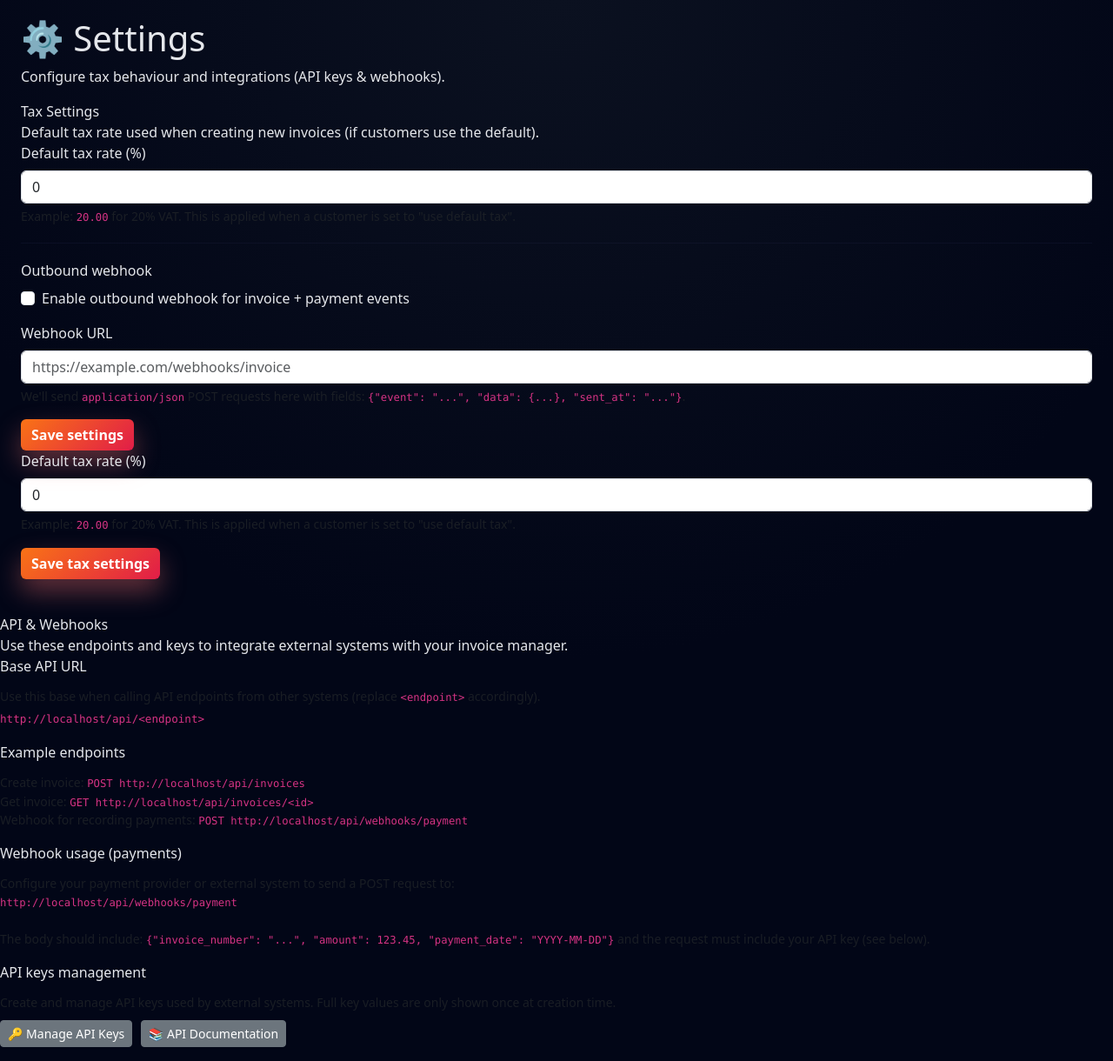
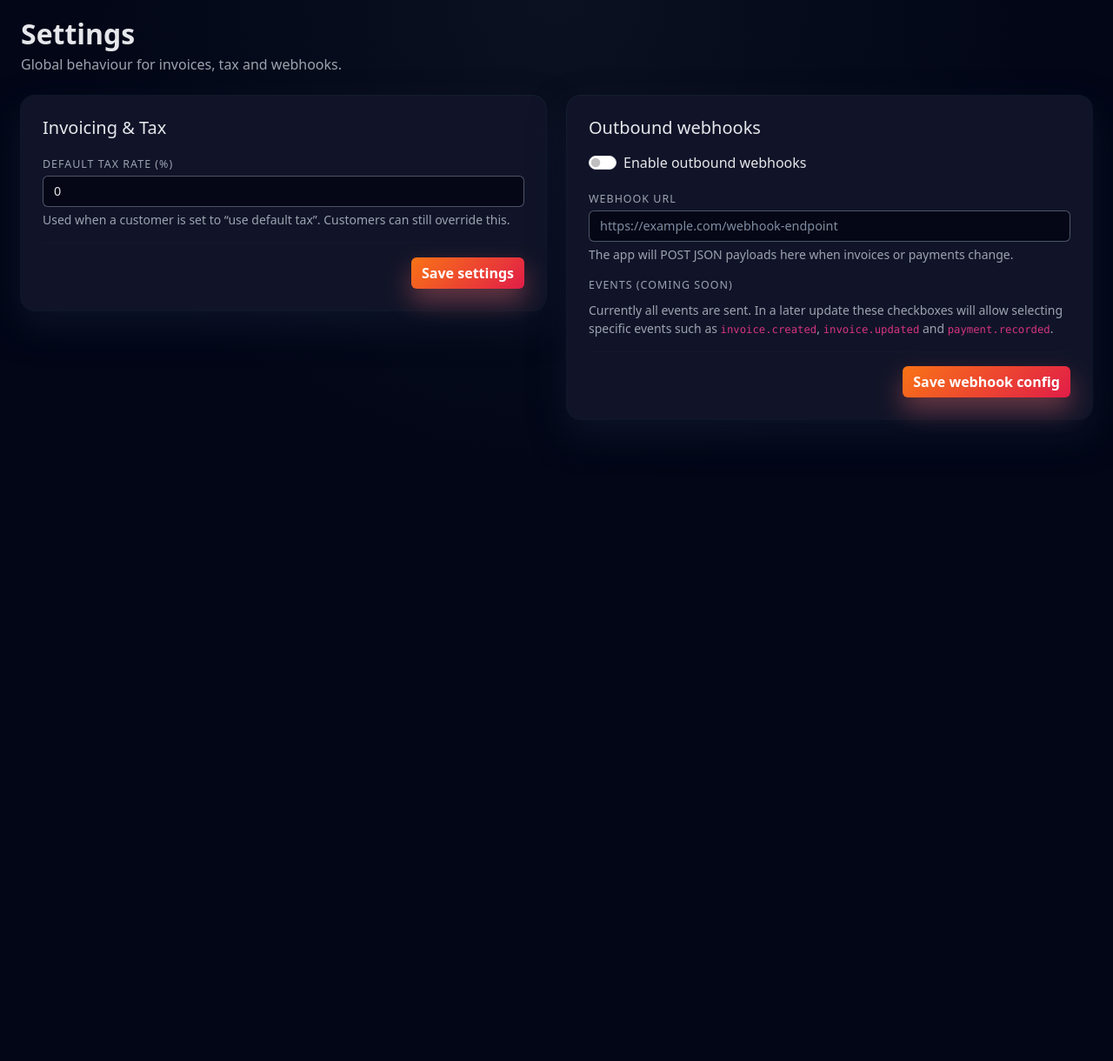
Before and after one commit to tegwin/cgtinvoicemanager, a Flask app: page /settings in a window 1280 px wide. Shown: the whole page at 87% size. After the commit the page ends 491 px from the top, so only its background shows below. Run offline with Flask 3, Linux system fonts and the light colour scheme; the visitor is signed in with stand-in values (Sample User, id 1); data comes from the database, SQL or seed files in the repository.

Commit message:
HTML Updates

```diff
--- a/invoice_manager/templates/base.html
+++ b/invoice_manager/templates/base.html
@@ -14,7 +14,6 @@
   <style>
     :root {
       --bg-main: #020617;
-      --bg-elevated: #050716;
       --bg-card: #111428;
       --accent-orange: #f97316;
       --accent-purple: #a855f7;
@@ -22,7 +21,6 @@
       --accent-green: #16a34a;
       --text-main: #e5e7eb;
       --text-muted: #9ca3af;
-      --border-subtle: rgba(148,163,184,0.25);
     }
 
     body {
@@ -41,8 +39,27 @@
       text-decoration: none;
     }
 
-    /* Top nav -------------------------------------------------------- */
+    /* Dark form controls ------------------------------------------------ */
+    .form-control,
+    .form-select {
+      background-color: #050716;
+      border-color: rgba(148,163,184,0.45);
+      color: var(--text-main);
+      font-size: 0.9rem;
+    }
+    .form-control::placeholder {
+      color: rgba(148,163,184,0.85);
+      opacity: 1;
+    }
+    .form-control:focus,
+    .form-select:focus {
+      background-color: #020617;
+      border-color: rgba(59,130,246,0.9);
+      color: var(--text-main);
+      box-shadow: 0 0 0 1px rgba(59,130,246,0.45);
+    }
 
+    /* Top nav ----------------------------------------------------------- */
     .app-navbar {
       background: rgba(15,23,42,0.98);
       border-bottom: 1px solid rgba(15,23,42,1);
@@ -276,7 +254,18 @@
       color: var(--text-muted) !important;
     }
 
-    /* Buttons -------------------------------------------------------- */
+    .small-label {
+      font-size: 0.78rem;
+      text-transform: uppercase;
+      letter-spacing: 0.08em;
+      color: var(--text-muted);
+      margin-bottom: 0.2rem;
+    }
+
+    .alert {
+      border-radius: 0.75rem;
+      border: 1px solid rgba(15,23,42,1);
+    }
 
     .btn-primary {
       background: linear-gradient(135deg, #f97316, #e11d48);
@@ -295,28 +284,6 @@
     .btn-outline-light:hover {
       background: #1e293b;
       color: #f9fafb;
-    }
-
-    .btn-outline-danger {
-      border-color: rgba(248,113,113,0.7);
-      color: #fecaca;
-    }
-    .btn-outline-danger:hover {
-      background: rgba(239,68,68,0.25);
-      color: #fee2e2;
-    }
-
-    .small-label {
-      font-size: 0.78rem;
-      text-transform: uppercase;
-      letter-spacing: 0.08em;
-      color: var(--text-muted);
-      margin-bottom: 0.2rem;
-    }
-
-    .alert {
-      border-radius: 0.75rem;
-      border: 1px solid rgba(15,23,42,1);
     }
   </style>
 </head>
@@ -371,16 +338,17 @@
             <i class="fa-solid fa-file-arrow-up"></i> Import Invoices
           </a>
         </li>
+        <!-- API Docs first, then API Keys as requested -->
+        <li class="nav-item">
+          <a class="nav-pill {% if request.endpoint == 'api_docs' %}active{% endif %}"
+             href="{{ url_for('api_docs') }}">
+            <i class="fa-solid fa-book"></i> API Docs
+          </a>
+        </li>
         <li class="nav-item">
           <a class="nav-pill {% if request.endpoint and request.endpoint.startswith('api_keys_') %}active{% endif %}"
              href="{{ url_for('api_keys_list') }}">
             <i class="fa-solid fa-key"></i> API Keys
-          </a>
-        </li>
-        <li class="nav-item">
-          <a class="nav-pill {% if request.endpoint == 'api_docs' %}active{% endif %}"
-             href="{{ url_for('api_docs') }}">
-            <i class="fa-solid fa-book"></i> API Docs
           </a>
         </li>
       </ul>
--- a/invoice_manager/templates/settings.html
+++ b/invoice_manager/templates/settings.html
@@ -1,134 +1,90 @@
 {% extends "base.html" %}
 
 {% block content %}
-<div class="page-header">
-  <h1 class="page-title">⚙️ Settings</h1>
-  <p class="page-subtitle">
-    Configure tax behaviour and integrations (API keys & webhooks).
-  </p>
+<div class="page-header mb-4">
+  <h2 class="mb-1">Settings</h2>
+  <p class="text-muted mb-0">Global behaviour for invoices, tax and webhooks.</p>
 </div>
 
-<div class="panel">
-  <div class="panel-header">
-    <div>
-      <div class="panel-title">Tax Settings</div>
-      <div class="panel-subtitle">
-        Default tax rate used when creating new invoices (if customers use the default).
-      </div>
+<div class="row g-4">
+  <!-- Tax & invoicing -->
+  <div class="col-lg-6">
+    <div class="card-dark p-3 p-md-4 mb-3">
+      <h5 class="mb-3">Invoicing &amp; Tax</h5>
+
+      <form method="post">
+        <div class="mb-3">
+          <label class="small-label">Default tax rate (%)</label>
+          <input type="number" step="0.01" min="0" name="default_tax_rate"
+                 class="form-control"
+                 value="{{ settings.default_tax_rate or 0 }}">
+          <div class="form-text text-muted">
+            Used when a customer is set to “use default tax”. Customers can still override this.
           </div>
         </div>
 
-  <form method="post">
-    <div class="mb-3">
-      <label class="form-label">Default tax rate (%)</label>
-      <input type="number" step="0.01" name="default_tax_rate" class="form-control"
-             value="{{ settings.default_tax_rate or 0 }}">
-      <div class="form-text">
-        Example: <code>20.00</code> for 20% VAT. This is applied when a customer is set to "use default tax".
+        <!-- Future: global payment terms / due date behaviour could live here -->
+
+        <hr class="my-3" style="border-color: rgba(31,41,55,0.8);">
+
+        <div class="d-flex justify-content-end">
+          <button type="submit" class="btn btn-primary">
+            Save settings
+          </button>
+        </div>
+      </form>
     </div>
   </div>
 
-    <hr style="border-color: rgba(45,45,90,0.7); margin: 1.2rem 0;">
+  <!-- Webhooks -->
+  <div class="col-lg-6">
+    <div class="card-dark p-3 p-md-4 mb-3">
+      <h5 class="mb-3">Outbound webhooks</h5>
 
-    <div class="mb-3">
-      <label class="form-label">Outbound webhook</label>
-      <div class="form-check">
-        <input class="form-check-input" type="checkbox" id="outbound_webhook_enabled"
+      <form method="post">
+        <input type="hidden" name="webhook_section" value="1">
+
+        <div class="form-check form-switch mb-3">
+          <input class="form-check-input" type="checkbox" role="switch"
+                 id="outbound_webhook_enabled"
                  name="outbound_webhook_enabled"
                  {% if settings.outbound_webhook_enabled %}checked{% endif %}>
           <label class="form-check-label" for="outbound_webhook_enabled">
-          Enable outbound webhook for invoice + payment events
+            Enable outbound webhooks
           </label>
+        </div>
+
+        <div class="mb-3">
+          <label class="small-label">Webhook URL</label>
+          <input type="url" name="outbound_webhook_url"
+                 class="form-control"
+                 placeholder="https://example.com/webhook-endpoint"
+                 value="{{ settings.outbound_webhook_url or '' }}">
+          <div class="form-text text-muted">
+            The app will POST JSON payloads here when invoices or payments change.
           </div>
         </div>
 
+        <!-- NOTE: right now backend sends all events; in a later step
+             we’ll add per-event toggles that these checkboxes control. -->
+
         <div class="mb-3">
-      <label class="form-label">Webhook URL</label>
-      <input type="url" name="outbound_webhook_url" class="form-control"
-             placeholder="https://example.com/webhooks/invoice"
-             value="{{ settings.outbound_webhook_url or '' }}">
-      <div class="form-text">
-        We'll send <code>application/json</code> POST requests here with fields:
-        <code>{"event": "...", "data": {...}, "sent_at": "..."}</code>.
+          <label class="small-label d-block mb-2">Events (coming soon)</label>
+          <div class="text-muted small">
+            Currently all events are sent. In a later update these checkboxes will allow
+            selecting specific events such as <code>invoice.created</code>,
+            <code>invoice.updated</code> and <code>payment.recorded</code>.
           </div>
         </div>
 
-    <button class="btn btn-primary">Save settings</button>
+        <hr class="my-3" style="border-color: rgba(31,41,55,0.8);">
+
+        <div class="d-flex justify-content-end">
+          <button type="submit" class="btn btn-primary">
+            Save webhook config
+          </button>
+        </div>
       </form>
-</div>
-
-
-  <form method="post">
-    <div class="mb-3">
-      <label class="form-label">Default tax rate (%)</label>
-      <input type="number" step="0.01" name="default_tax_rate" class="form-control"
-             value="{{ settings.default_tax_rate or 0 }}">
-      <div class="form-text">
-        Example: <code>20.00</code> for 20% VAT. This is applied when a customer is set to "use default tax".
-      </div>
-    </div>
-
-    <button class="btn btn-primary">Save tax settings</button>
-  </form>
-</div>
-
-<div class="panel">
-  <div class="panel-header">
-    <div>
-      <div class="panel-title">API & Webhooks</div>
-      <div class="panel-subtitle">
-        Use these endpoints and keys to integrate external systems with your invoice manager.
-      </div>
-    </div>
-  </div>
-
-  <div class="mb-3">
-    <label class="form-label">Base API URL</label>
-    <div class="form-text">
-      Use this base when calling API endpoints from other systems (replace <code>&lt;endpoint&gt;</code> accordingly).
-    </div>
-    <div style="margin-top: 0.3rem; font-family: monospace; font-size: 0.9rem;">
-      <code>http://{{ request.host }}/api/&lt;endpoint&gt;</code>
-    </div>
-  </div>
-
-  <div class="mb-3">
-    <label class="form-label">Example endpoints</label>
-    <div class="form-text">
-      Create invoice:
-      <code>POST http://{{ request.host }}/api/invoices</code><br>
-      Get invoice:
-      <code>GET http://{{ request.host }}/api/invoices/&lt;id&gt;</code><br>
-      Webhook for recording payments:
-      <code>POST http://{{ request.host }}/api/webhooks/payment</code>
-    </div>
-  </div>
-
-  <div class="mb-3">
-    <label class="form-label">Webhook usage (payments)</label>
-    <div class="form-text">
-      Configure your payment provider or external system to send a POST request to:
-      <br>
-      <code>http://{{ request.host }}/api/webhooks/payment</code>
-      <br><br>
-      The body should include:
-      <code>{"invoice_number": "...", "amount": 123.45, "payment_date": "YYYY-MM-DD"}</code>
-      and the request must include your API key (see below).
-    </div>
-  </div>
-
-  <div class="mb-3">
-    <label class="form-label">API keys management</label>
-    <div class="form-text">
-      Create and manage API keys used by external systems. Full key values are only shown once at creation time.
-    </div>
-    <div style="margin-top: 0.6rem; display: flex; gap: 0.6rem; flex-wrap: wrap;">
-      <a href="{{ url_for('api_keys_list') }}" class="btn btn-secondary btn-sm">
-        🔑 Manage API Keys
-      </a>
-      <a href="{{ url_for('api_docs') }}" class="btn btn-secondary btn-sm">
-        📚 API Documentation
-      </a>
     </div>
   </div>
 </div>
```
Also changed, not shown: other parts of invoice_manager/templates/base.html (+3 -42 lines), invoice_manager/templates/customer_form.html (+75 -44 lines), invoice_manager/templates/invoices_list.html (+63 -3 lines). Lines whose indentation alone changed are shown as unchanged.
